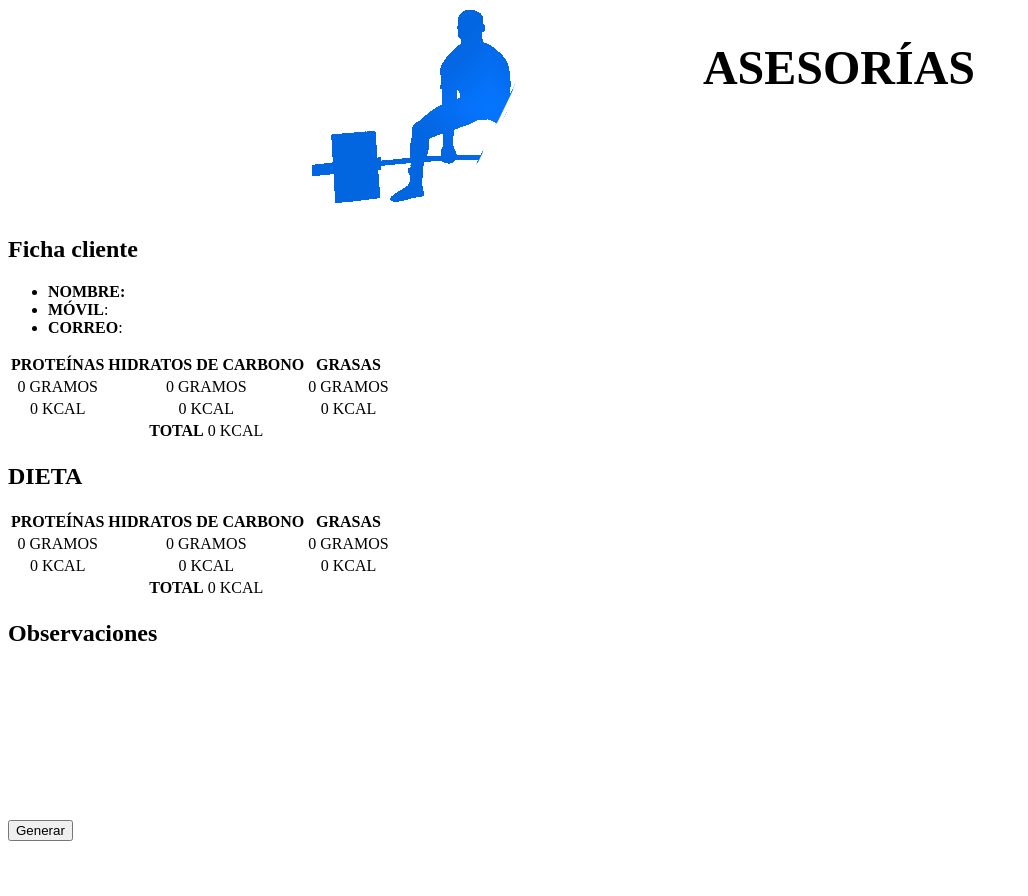
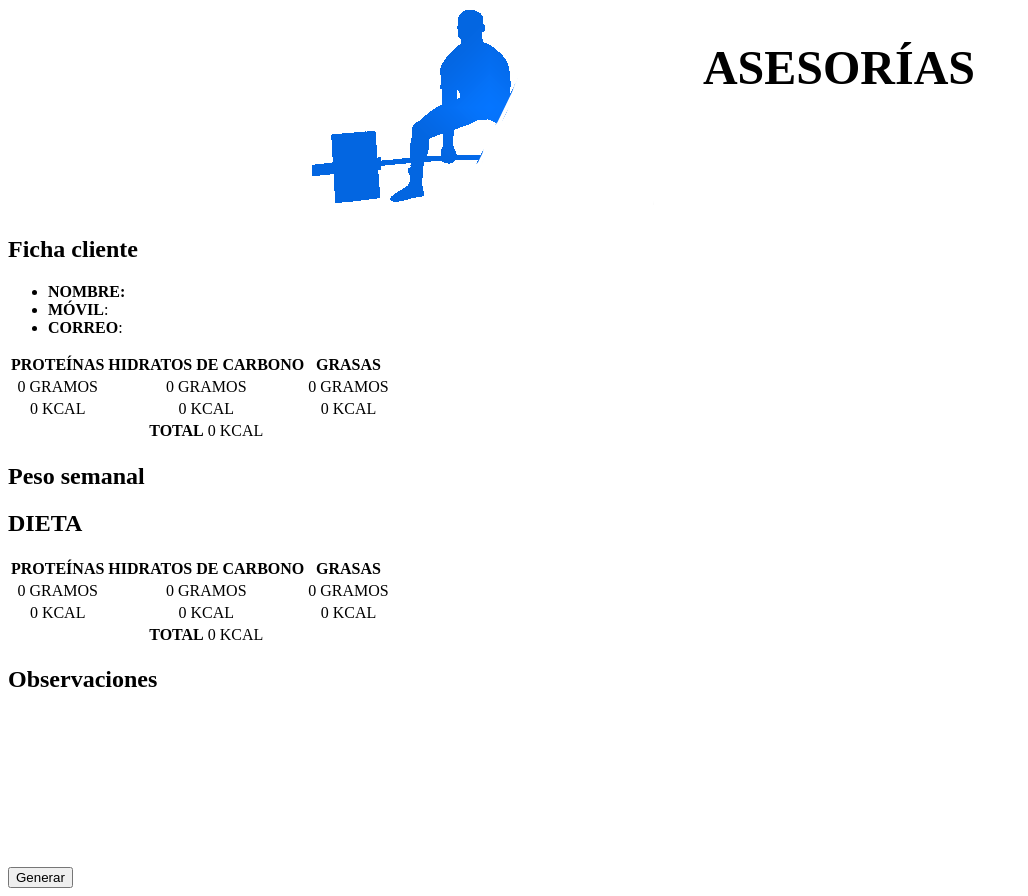
Before and after one commit to Zaleort/jnv-scheduler, a Vue app: page / in a window 1280 px wide. Shown: the whole page, without its empty margins (0-1028 px from the left). Before the commit the page ends 849 px from the top, so only its background shows below. Built offline with nearby package versions, Linux system fonts and the light colour scheme.

Commit message:
WeeklyWeight styles

```diff
--- a/src/file/components/WeeklyWeight.vue
+++ b/src/file/components/WeeklyWeight.vue
@@ -1,8 +1,11 @@
 <template>
-  <div class="weekly-weight">
-    <span v-for="(weight, i) of weights" :key="i">
-      {{ `S${i}: ${weight}kg` }}
-    </span>
+  <div class="list-block">
+    <h2 class="list-block__title">Peso semanal</h2>
+    <ul class="list-block__list">
+      <li v-for="(weight, i) of weights" :key="i">
+        {{ `S${i}: ${weight}kg` }}
+      </li>
+    </ul>
   </div>
 </template>
 
--- /dev/null
+++ b/src/file/styles/_weekly-weight.scss
@@ -0,0 +1,3 @@
+.weekly-weight {
+
+}
```
